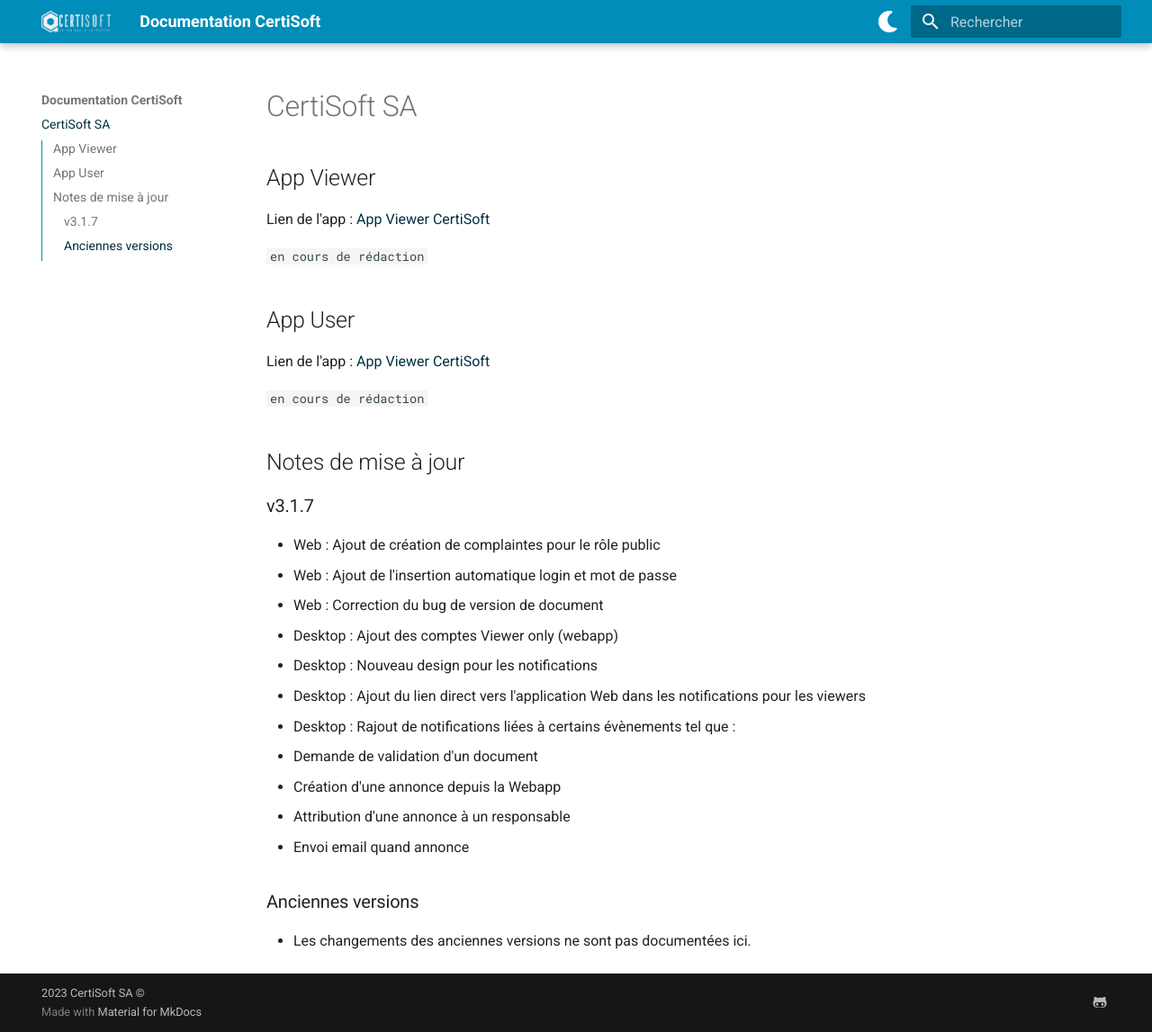
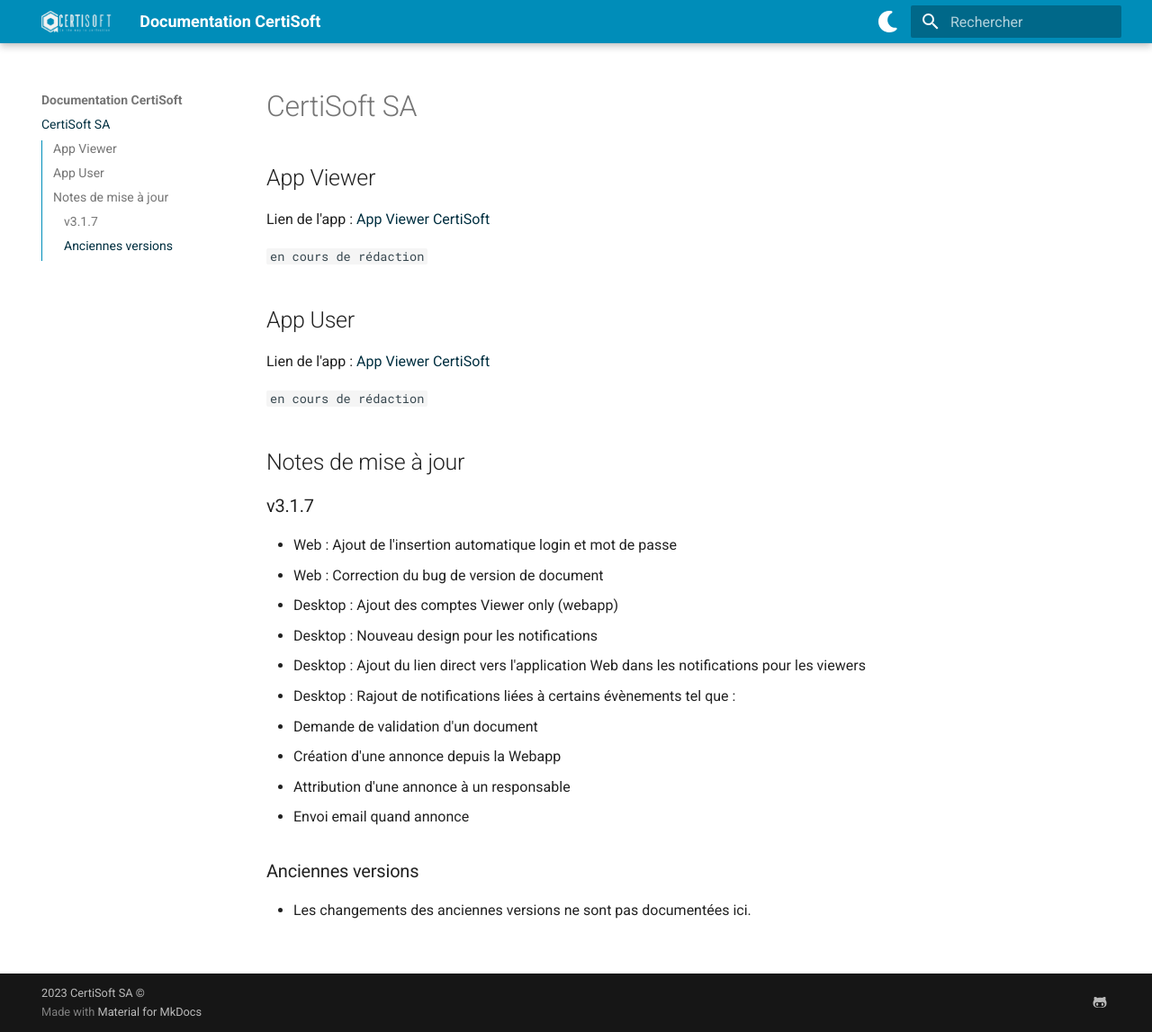
Before and after one commit to Bm-s/certisoft-docs, an MkDocs documentation site: the page built from docs/index.md, in a window 1280 px wide and 1147 px high. Shown: the whole window at 90% size. Built offline with MkDocs 1.6.1 and Material for MkDocs 9.7.7, drawn with Linux system fonts in a browser that asks for light colours.

Commit message:
Update index.md
Update erreur

```diff
--- a/docs/index.md
+++ b/docs/index.md
@@ -18,7 +18,6 @@
 
 ### v3.1.7
 
- - Web : Ajout de création de complaintes pour le rôle public
  - Web : Ajout de l'insertion automatique login et mot de passe
  - Web : Correction du bug de version de document
 
```
